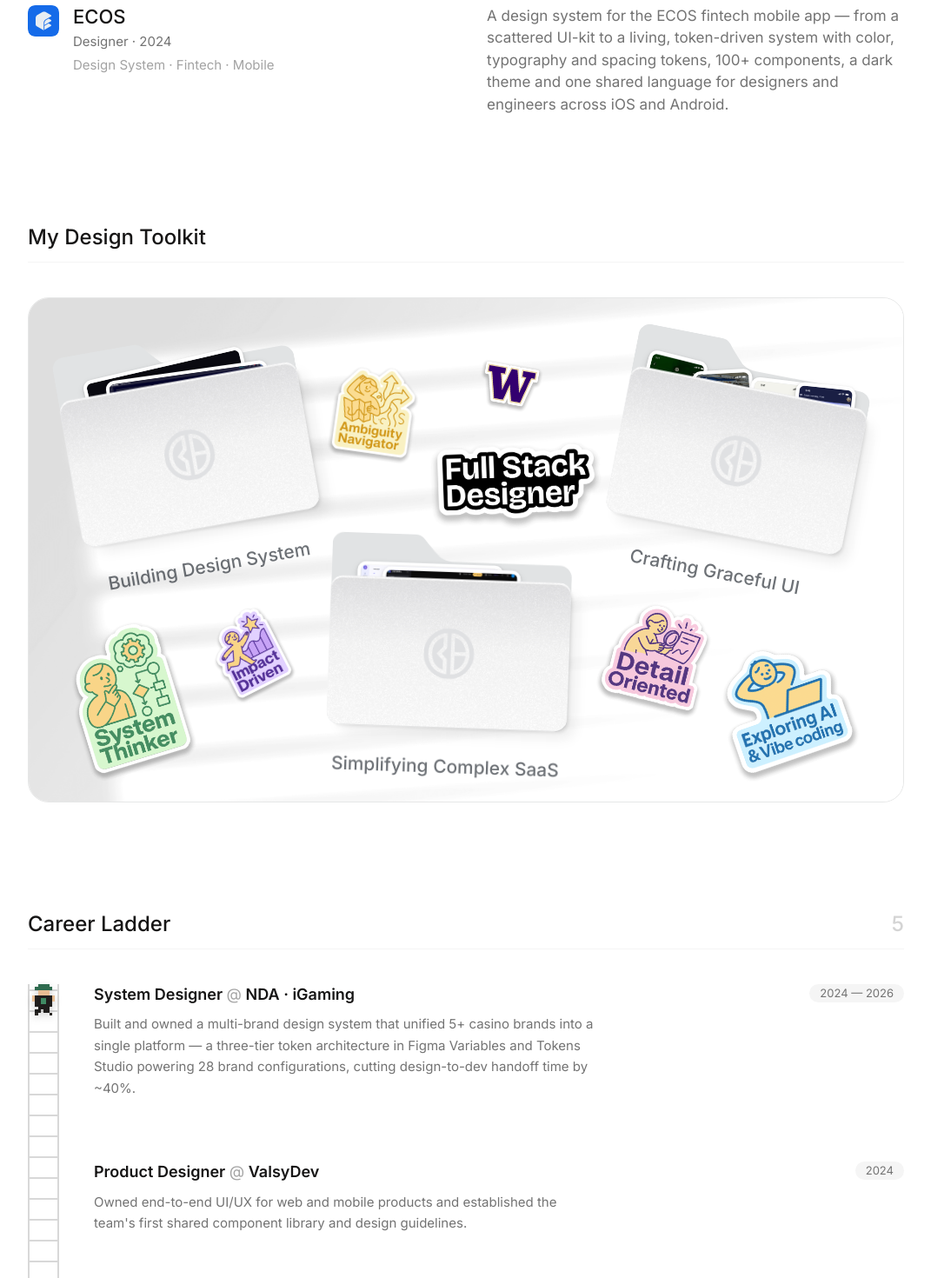
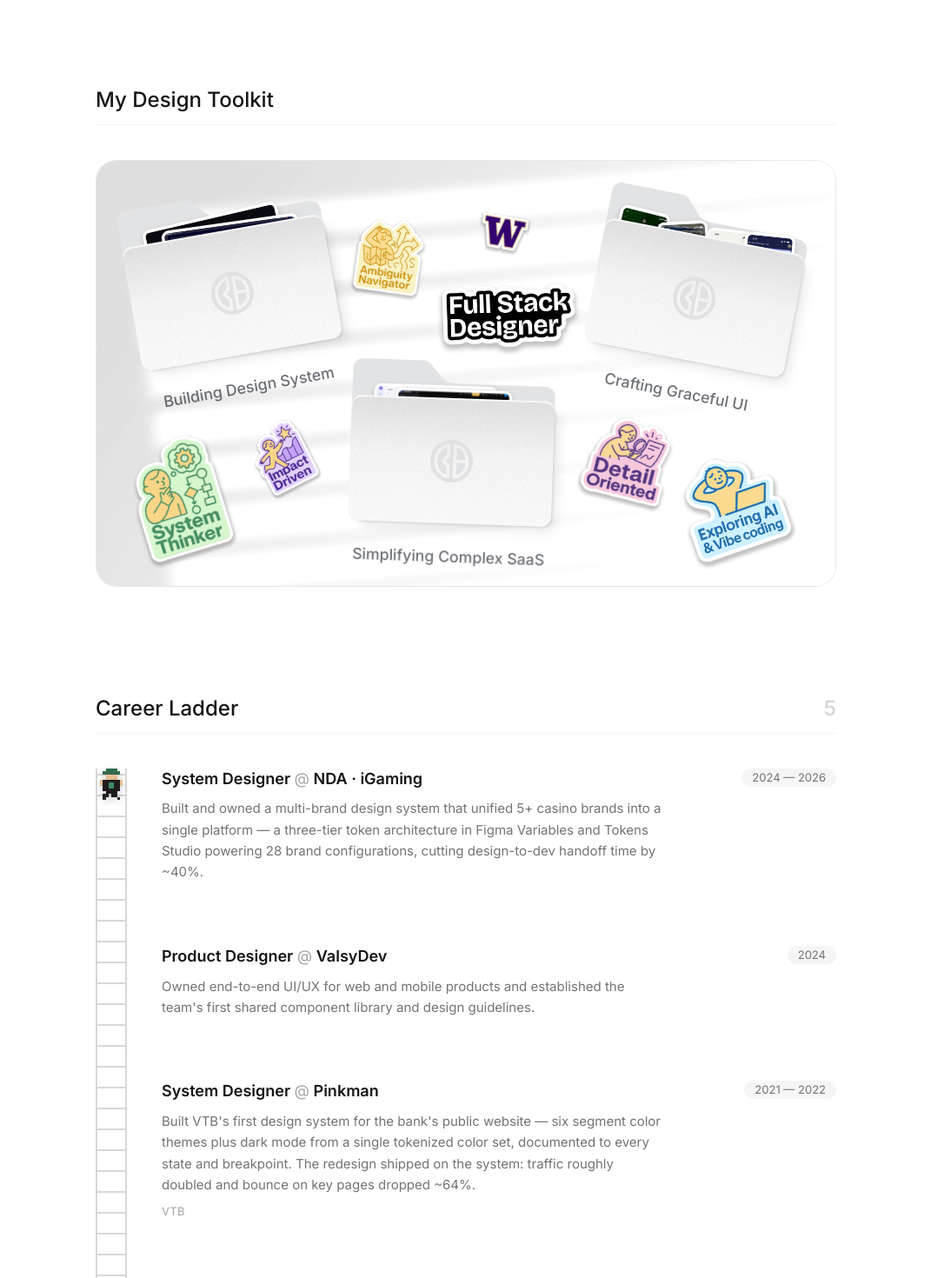
Before and after one commit to de-nsign/portfolio, a Next.js app: page / in a window 1280 px wide. Shown: the part 3240-4710 px from the top of the page at 87% size, without its empty margins (104-1175 px from the left). Built offline with nearby package versions, Linux system fonts and the light colour scheme; a web font is replaced by a local one.

Commit message:
Home (site): narrow max container width from 1056 to 900

```diff
--- a/src/components/site/Articles.tsx
+++ b/src/components/site/Articles.tsx
@@ -3,7 +3,7 @@ import SectionHeader from "./SectionHeader";
 
 export default function Articles() {
   return (
-    <section className="mx-auto max-w-[1056px] px-6 pt-32">
+    <section className="mx-auto max-w-[900px] px-6 pt-32">
       <SectionHeader title="Articles" count={3} />
 
       <div className="mt-8 divide-y divide-neutral-100">
--- a/src/components/site/Career.tsx
+++ b/src/components/site/Career.tsx
@@ -125,7 +125,7 @@ export default function Career() {
   }, []);
 
   return (
-    <section className="mx-auto max-w-[1056px] px-6 pt-32">
+    <section className="mx-auto max-w-[900px] px-6 pt-32">
       <SectionHeader title="Career Ladder" count={career.length} />
 
       <div className="mt-10 flex gap-6 sm:gap-10">
--- a/src/components/site/Gallery.tsx
+++ b/src/components/site/Gallery.tsx
@@ -8,7 +8,7 @@ export default function Gallery() {
   const [byProjects, setByProjects] = useState(false);
 
   return (
-    <section className="mx-auto max-w-[1056px] px-6 pt-24">
+    <section className="mx-auto max-w-[900px] px-6 pt-24">
       <div className="flex items-center justify-between border-b border-neutral-100 pb-4">
         <h2 className="text-[24px] font-medium leading-none text-ink">Images</h2>
         <button
--- a/src/components/site/Projects.tsx
+++ b/src/components/site/Projects.tsx
@@ -92,7 +92,7 @@ export default function Projects({
   topPadding?: string;
 }) {
   return (
-    <section className={`mx-auto max-w-[1056px] px-6 ${topPadding}`}>
+    <section className={`mx-auto max-w-[900px] px-6 ${topPadding}`}>
       <SectionHeader title={title} count={count ?? items.length} />
 
       <div className="mt-14 flex flex-col gap-28">
--- a/src/components/site/Services.tsx
+++ b/src/components/site/Services.tsx
@@ -20,7 +20,7 @@ export default function Services() {
   const ctaLeft = (n - 1) * STEP_HOVER + CARD_W + CTA_GAP;
 
   return (
-    <section className="mx-auto max-w-[1056px] px-6 pt-32">
+    <section className="mx-auto max-w-[900px] px-6 pt-32">
       <h2 className="text-[40px] font-medium leading-[1.05] tracking-tight text-ink">
         I&apos;ve got your back with…
       </h2>
--- a/src/components/site/Toolkit.tsx
+++ b/src/components/site/Toolkit.tsx
@@ -453,7 +453,7 @@ export default function Toolkit() {
   }, []);
 
   return (
-    <section className="mx-auto max-w-[1056px] overflow-x-clip px-6 pt-32">
+    <section className="mx-auto max-w-[900px] overflow-x-clip px-6 pt-32">
       <SectionHeader title="My Design Toolkit" />
 
       {/* aspect-ratio reserves the responsive height with no layout shift */}
--- a/src/components/site/TopNav.tsx
+++ b/src/components/site/TopNav.tsx
@@ -30,7 +30,7 @@ export default function TopNav() {
 
   return (
     <header className="fixed top-0 left-0 right-0 z-50 bg-bg">
-      <nav className="relative mx-auto flex max-w-[1056px] items-center justify-between px-6 py-5 text-[16px] text-ink">
+      <nav className="relative mx-auto flex max-w-[900px] items-center justify-between px-6 py-5 text-[16px] text-ink">
         <ul className="flex items-center gap-5">
           {navLinks.map((l) => (
             <li key={l}>
```
